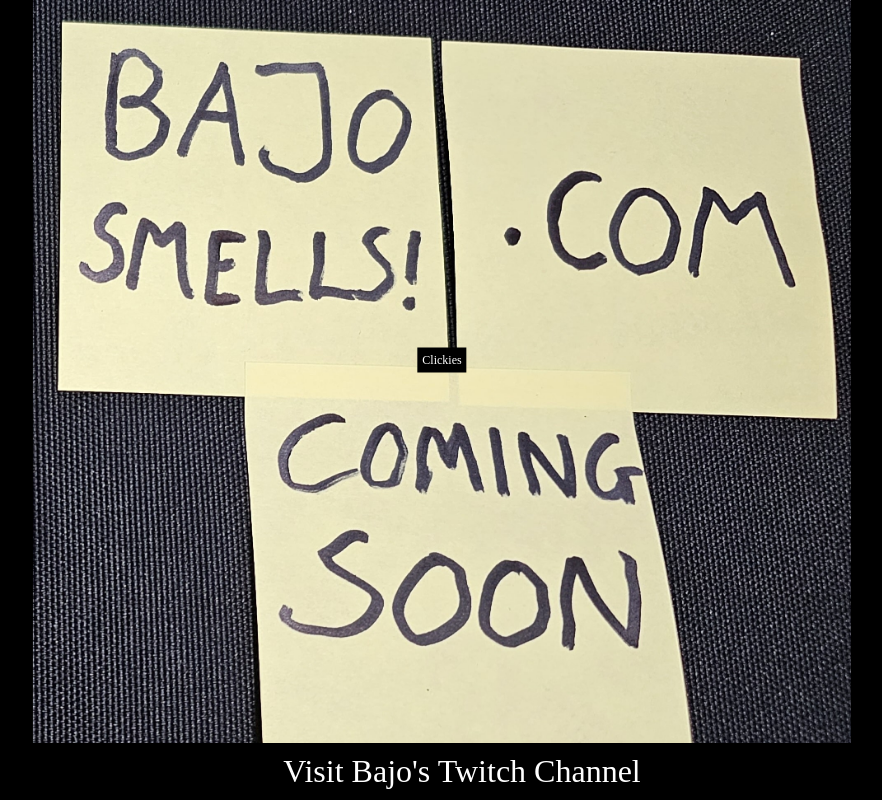
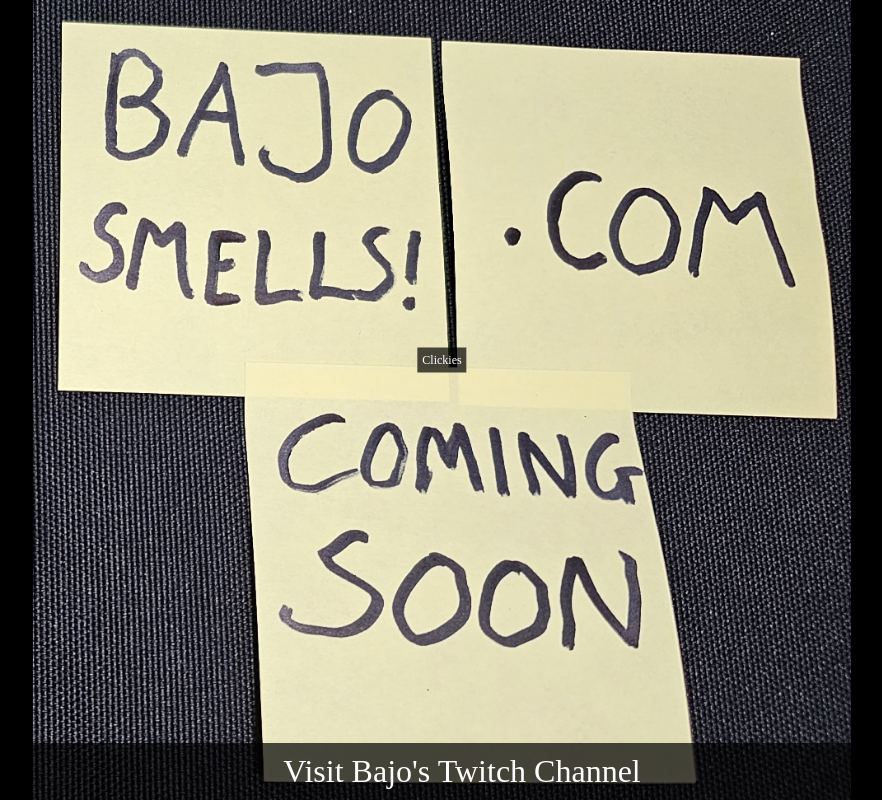
Before and after one commit to jd3shaw/bajosmells.com, a Vue app: page / in a window 1280 px wide. Shown: the top 800 px of the page, without its empty margins (198-1080 px from the left). Built offline with nearby package versions, Linux system fonts and the light colour scheme.

Commit message:
test transparancy

```diff
--- a/src/App.vue
+++ b/src/App.vue
@@ -72,7 +72,7 @@
   top: 45%;
   left: 50%;
   transform: translate(-50%, -50%);
-  background: black;
+  background: rgba(0, 0, 0, 0.7);
   color: white;
   padding: 5px 5px;
   font-size: 12px;
@@ -95,7 +95,7 @@
   bottom: 0px;
   width: 100%;
   text-align: center;
-  background: black;
+  background: rgba(0, 0, 0, 0.7);
   color: white;
   font-size: 32px;
   display: inline-block;
```
